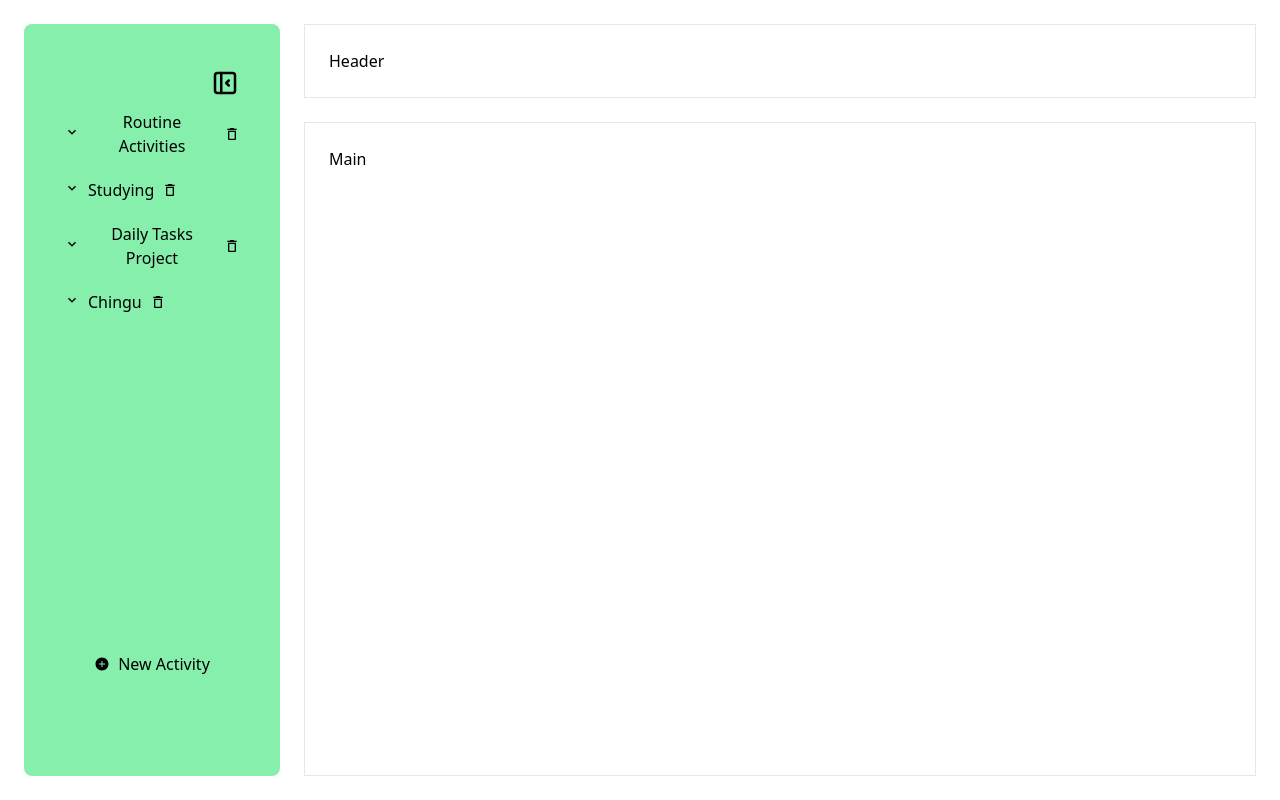
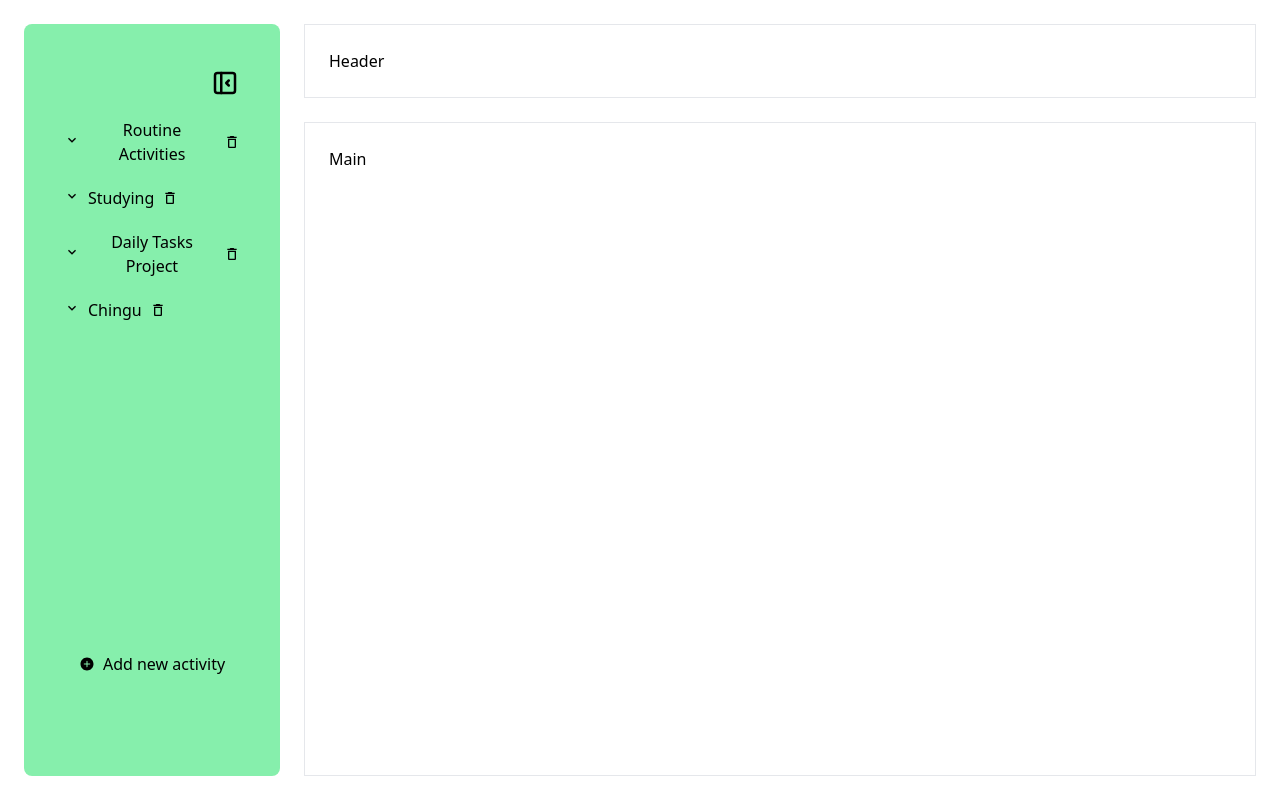
Before and after one commit to chingu-voyages/v47-tier2-team-10, a React (Create React App) app in the folder v47-client/: page /ProductPage in a window 1280 px wide. Built offline with nearby package versions, Linux system fonts and the light colour scheme.

Commit message:
fix tailwind

```diff
--- a/v47-client/src/components/productpage/LeftNav.jsx
+++ b/v47-client/src/components/productpage/LeftNav.jsx
@@ -16,7 +16,7 @@ export default function LeftNav({isLeftNavOpen, setIsLeftNavOpen, productData})
         <div className='md:w-full md:flex md:flex-col  text-black md:px-5'>
           <button
             onClick={() => setIsLeftNavOpen(prev => !prev)}
-            className='hidden text-3xl md:flex ml-auto mt-6'>
+            className='hidden text-3xl md:flex ml-auto mt-6 mb-2'>
             <TbLayoutSidebarLeftCollapse />
           </button>
           <div className='flex flex-col'>
@@ -24,7 +24,7 @@ export default function LeftNav({isLeftNavOpen, setIsLeftNavOpen, productData})
           </div>
           <button className='mt-auto mb-20 md:flex justify-center items-center gap-2 hidden'>
             <IoIosAddCircle />
-            <p>New Activity</p>
+            <p>Add new activity</p>
           </button>
         </div>
       </section>
@@ -32,7 +32,7 @@ export default function LeftNav({isLeftNavOpen, setIsLeftNavOpen, productData})
       {!isLeftNavOpen &&
       <button
         onClick={() => setIsLeftNavOpen(prev => !prev)}
-        className='mb-auto ml-5 mt-6 hidden md:block text-3xl'>
+        className='mb-auto ml-1 mt-6 hidden md:block text-3xl'>
         <TbLayoutSidebarRightCollapse />
       </button>}
     </>
```
